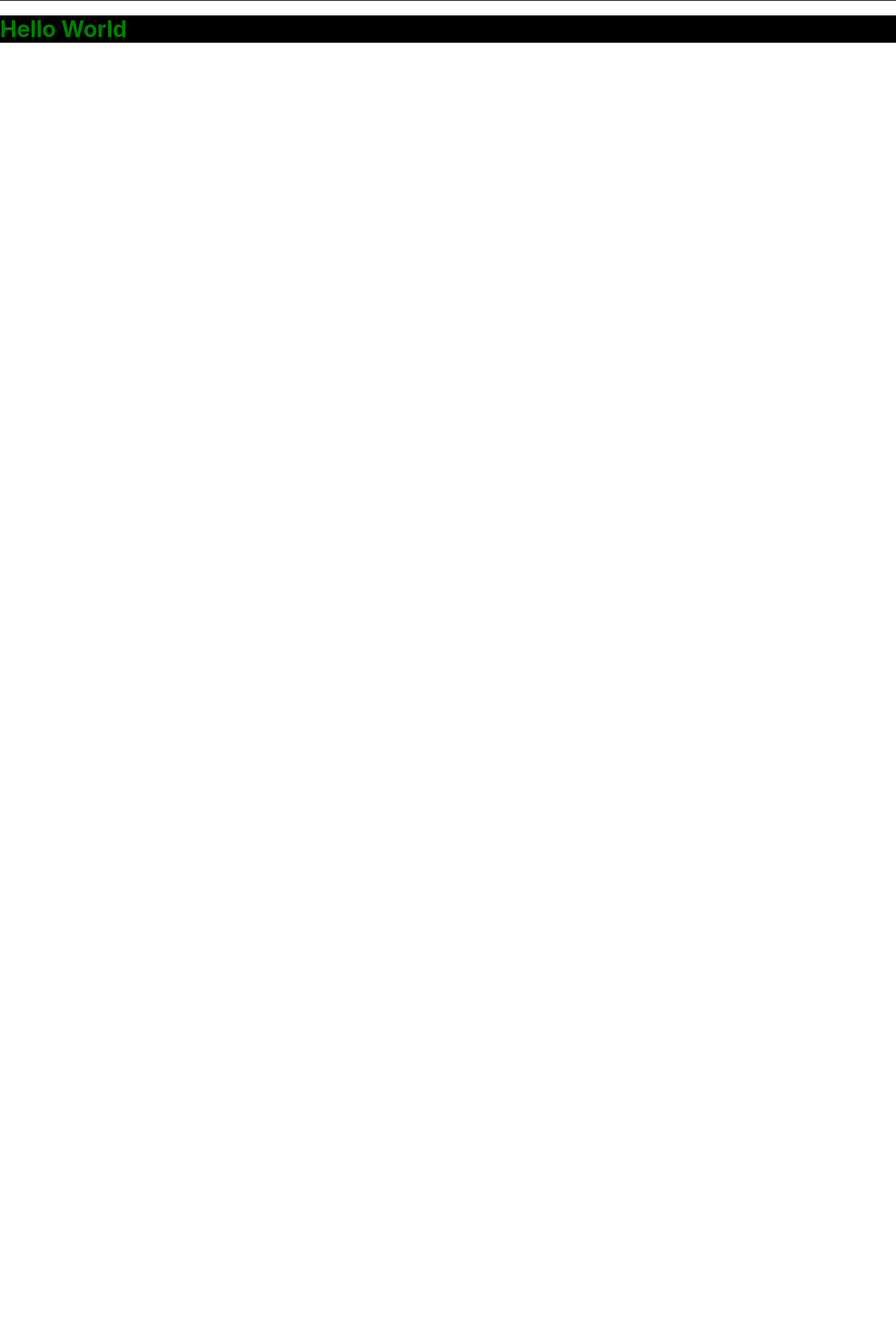
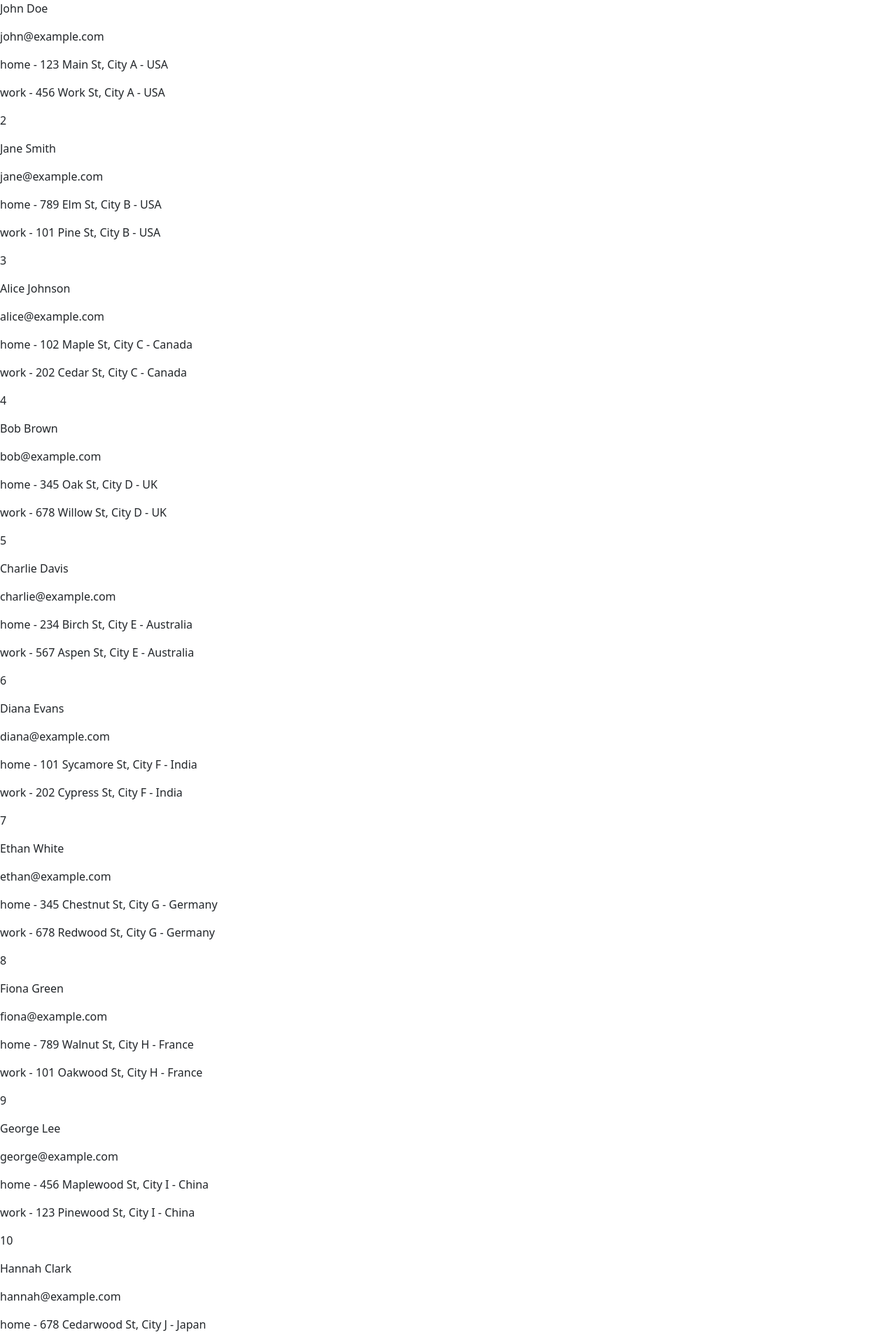
Before and after one commit to hassanjawedwani/WebLearning, a React (Create React App) app in the folder React/codestepbystep/: page / in a window 1280 px wide. Shown: the part 120-2040 px from the top of the page at 70% size. Before the commit the page ends 800 px from the top, so only its background shows below. Built offline with nearby package versions, Linux system fonts and the light colour scheme.

Commit message:
bootstrap leanred

```diff
--- a/React/codestepbystep/package.json
+++ b/React/codestepbystep/package.json
@@ -6,7 +6,9 @@
     "@testing-library/jest-dom": "^5.17.0",
     "@testing-library/react": "^13.4.0",
     "@testing-library/user-event": "^13.5.0",
+    "bootstrap": "^5.3.3",
     "react": "^18.3.1",
+    "react-bootstrap": "^2.10.4",
     "react-dom": "^18.3.1",
     "react-scripts": "5.0.1",
     "web-vitals": "^2.1.4"
--- a/React/codestepbystep/src/Child.jsx
+++ b/React/codestepbystep/src/Child.jsx
@@ -1,13 +1,20 @@
-import { useEffect } from "react";
+import React from "react";
 
-const Child = (props) => {
-  useEffect(() => {
-    console.log("useEffect called on count prop change");
-  }, [props.count])
+const Child = ({ student }) => {
   return (
-    <div>
-
-    </div>
+    <React.Fragment>
+      <p>{student.rollno}</p>
+      <p>{student.name}</p>
+      <p>{student.email}</p>
+      <p>
+        {student.address[0].type} - {student.address[0].address} -{" "}
+        {student.address[0].country}
+      </p>
+      <p>
+        {student.address[1].type} - {student.address[1].address} -{" "}
+        {student.address[1].country}
+      </p>
+    </React.Fragment>
   );
 };
 
--- a/React/codestepbystep/src/Student.jsx
+++ b/React/codestepbystep/src/Student.jsx
@@ -1,13 +1,217 @@
-import './style.css';
-import style from './custome.module.css';
+import { Button, Table } from "react-bootstrap";
+import "bootstrap/dist/css/bootstrap.min.css";
+import Child from "./Child";
+
 function Student() {
+  const students = [
+    {
+      rollno: 1,
+      name: "John Doe",
+      email: "john@example.com",
+      address: [
+        {
+          type: "home",
+          address: "123 Main St, City A",
+          country: "USA",
+        },
+        {
+          type: "work",
+          address: "456 Work St, City A",
+          country: "USA",
+        },
+      ],
+    },
+    {
+      rollno: 2,
+      name: "Jane Smith",
+      email: "jane@example.com",
+      address: [
+        {
+          type: "home",
+          address: "789 Elm St, City B",
+          country: "USA",
+        },
+        {
+          type: "work",
+          address: "101 Pine St, City B",
+          country: "USA",
+        },
+      ],
+    },
+    {
+      rollno: 3,
+      name: "Alice Johnson",
+      email: "alice@example.com",
+      address: [
+        {
+          type: "home",
+          address: "102 Maple St, City C",
+          country: "Canada",
+        },
+        {
+          type: "work",
+          address: "202 Cedar St, City C",
+          country: "Canada",
+        },
+      ],
+    },
+    {
+      rollno: 4,
+      name: "Bob Brown",
+      email: "bob@example.com",
+      address: [
+        {
+          type: "home",
+          address: "345 Oak St, City D",
+          country: "UK",
+        },
+        {
+          type: "work",
+          address: "678 Willow St, City D",
+          country: "UK",
+        },
+      ],
+    },
+    {
+      rollno: 5,
+      name: "Charlie Davis",
+      email: "charlie@example.com",
+      address: [
+        {
+          type: "home",
+          address: "234 Birch St, City E",
+          country: "Australia",
+        },
+        {
+          type: "work",
+          address: "567 Aspen St, City E",
+          country: "Australia",
+        },
+      ],
+    },
+    {
+      rollno: 6,
+      name: "Diana Evans",
+      email: "diana@example.com",
+      address: [
+        {
+          type: "home",
+          address: "101 Sycamore St, City F",
+          country: "India",
+        },
+        {
+          type: "work",
+          address: "202 Cypress St, City F",
+          country: "India",
+        },
+      ],
+    },
+    {
+      rollno: 7,
+      name: "Ethan White",
+      email: "ethan@example.com",
+      address: [
+        {
+          type: "home",
+          address: "345 Chestnut St, City G",
+          country: "Germany",
+        },
+        {
+          type: "work",
+          address: "678 Redwood St, City G",
+          country: "Germany",
+        },
+      ],
+    },
+    {
+      rollno: 8,
+      name: "Fiona Green",
+      email: "fiona@example.com",
+      address: [
+        {
+          type: "home",
+          address: "789 Walnut St, City H",
+          country: "France",
+        },
+        {
+          type: "work",
+          address: "101 Oakwood St, City H",
+          country: "France",
+        },
+      ],
+    },
+    {
+      rollno: 9,
+      name: "George Lee",
+      email: "george@example.com",
+      address: [
+        {
+          type: "home",
+          address: "456 Maplewood St, City I",
+          country: "China",
+        },
+        {
+          type: "work",
+          address: "123 Pinewood St, City I",
+          country: "China",
+        },
+      ],
+    },
+    {
+      rollno: 10,
+      name: "Hannah Clark",
+      email: "hannah@example.com",
+      address: [
+        {
+          type: "home",
+          address: "678 Cedarwood St, City J",
+          country: "Japan",
+        },
+        {
+          type: "work",
+          address: "345 Redwood St, City J",
+          country: "Japan",
+        },
+      ],
+    },
+  ];
+
   return (
     <div>
-      <h1 style={{ backgroundColor: "black", color: "goldenrod" }}>Hello World</h1>  {/* inline CSS */}
-      <h1 className="red">Hello World</h1>
-      <h1 className={style.green}>Hello World</h1>
+      <h1 className="text-center mt-3 mb-3">Student Data</h1>
+      {
+        students.map((student) => (
+          <Child student={student} />
+        ))
+      }
+      {/* <Table variant="dark" striped>
+        <thead>
+          <tr>
+            <th>Roll No</th>
+            <th>Name</th>
+            <th>Email</th>
+            <th>Address</th>
+          </tr>
+        </thead>
+        <tbody>
+          {students.map((student) => (
+            <tr key={student.rollno}>
+              <td>{student.rollno}</td>
+              <td>{student.name}</td>
+              <td>{student.email}</td>
+              <td>
+                {student.address.map((address) => (
+                  <div key={address.type}>
+                    {address.type},{address.address},{address.country},
+                  </div>
+                ))}
+              </td>
+            </tr>
+          ))}
+        </tbody>
+      </Table> */}
     </div>
-  )
+  );
 }
 
 export default Student;
```
Also changed, not shown: 1 other file (tests, documents, lock files or other folders).
